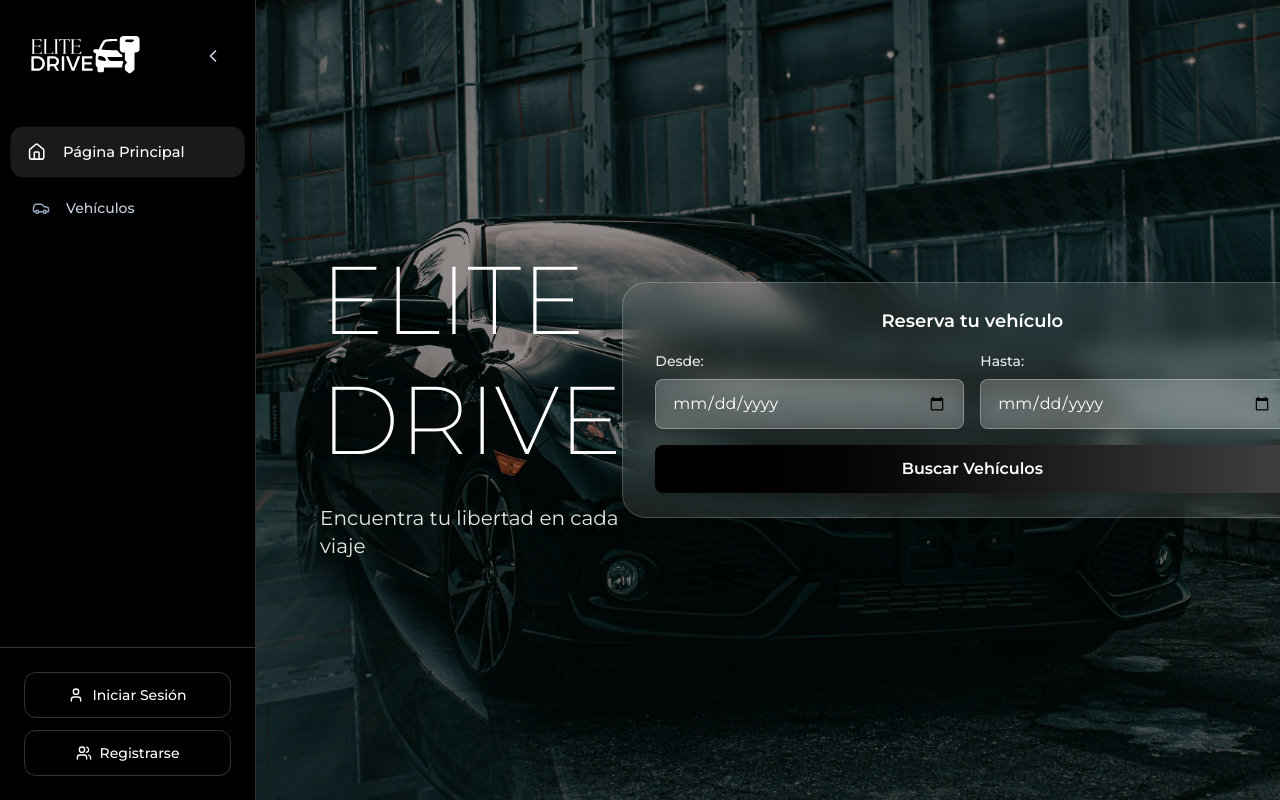
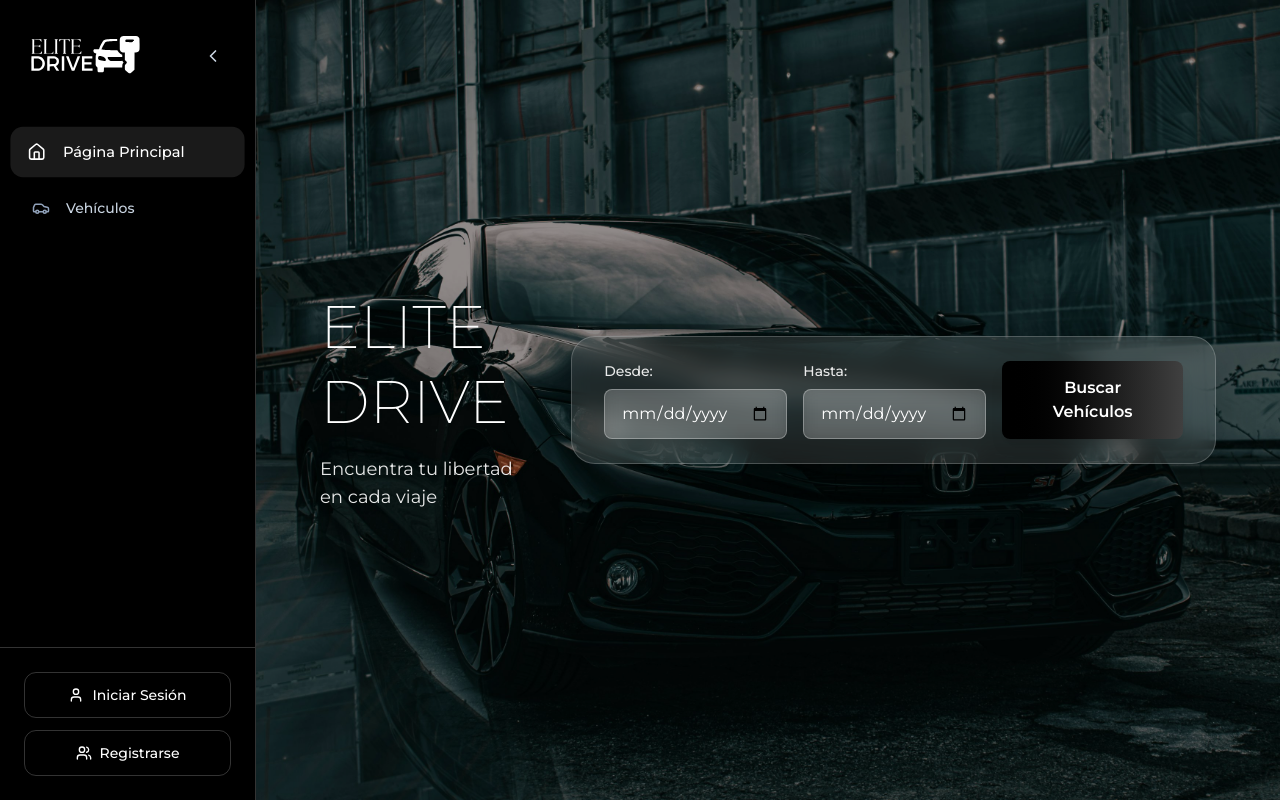
Before and after one commit to Luisnativii/EliteDriverFrontEnd, a React (Vite) app in the folder elite-drive-client/: page / in a window 1280 px wide. Built offline with nearby package versions, Linux system fonts and the light colour scheme.

Commit message:
Reposnive

```diff
--- a/elite-drive-client/src/components/customer/MainHomeSection.jsx
+++ b/elite-drive-client/src/components/customer/MainHomeSection.jsx
@@ -4,27 +4,29 @@ import DateForm from '../../components/forms/DateForm';
 const MainHomeSection = () => {
     return (
         <section
-            className="relative min-h-screen bg-cover bg-center flex items-center justify-between px-8 lg:px-16 font-montserrat"
+  className="relative min-h-screen bg-cover bg-center flex flex-col md:flex-row items-center justify-center gap-10 px-6 md:px-16 font-montserrat"
   style={{ backgroundImage: `url(${CarroPaginaHomeBanner})` }}
 >
-            {/* Overlay para mejorar legibilidad */}
   <div className="absolute inset-0 bg-black/30"></div>
 
-            <div className="relative z-10 flex items-center justify-between w-full max-w-7xl mx-auto">
-                {/* Lado izquierdo - Título y subtítulo */}
-                <div className="text-left">
-                    <h1 className="text-6xl lg:text-8xl font-extralight text-white mb-6 leading-tight">
-                        <span className="block drop-shadow-2xl">ELITE</span>
-                        <span className="block drop-shadow-2xl">DRIVE</span>
+  <div className="relative z-10 flex flex-col md:flex-row items-center justify-between w-full max-w-7xl mx-auto gap-8">
+
+    {/* Título */}
+    <div className="text-center md:text-left">
+      <h1 className="text-4xl sm:text-5xl md:text-6xl font-extralight text-white mb-4 leading-tight drop-shadow-2xl">
+        <span className="block">ELITE</span>
+        <span className="block">DRIVE</span>
       </h1>
-                    <p className="text-lg lg:text-xl text-white/90 drop-shadow-lg max-w-md">
+      <p className="text-base sm:text-lg text-white/90 drop-shadow-lg max-w-xs sm:max-w-md mx-auto md:mx-0">
         Encuentra tu libertad en cada viaje
       </p>
     </div>
-                {/* Formulario de reserva con glassmorphism */}
+
+    {/* Formulario de fechas */}
     <DateForm variant="home" />
   </div>
 </section>
+
     );
 }
 
--- a/elite-drive-client/src/components/forms/DateForm.jsx
+++ b/elite-drive-client/src/components/forms/DateForm.jsx
@@ -17,8 +17,9 @@ const DateForm = ({ variant = 'default', onSearch }) => {
     // Estilos para la variante de home (glassmorphism)
     const homeStyles = {
         container: `
-            bg-white/10 backdrop-blur-md py-6 px-8 rounded-3xl
-            shadow-2xl border border-white/20 min-w-[700px]
+        w-full max-w-[700px] mx-auto
+        bg-white/10 backdrop-blur-md py-6 px-6 sm:px-8 rounded-3xl
+        shadow-2xl border border-white/20
         hover:bg-white/15 transition-all duration-300
     `,
         title: "text-white text-lg font-semibold mb-4 text-center",
@@ -93,17 +94,10 @@ const DateForm = ({ variant = 'default', onSearch }) => {
 
     // Layout original para la variante home
     return (
-        <div className={styles.container}>
-            <h3 className={styles.title}>
-                Reserva tu vehículo
-            </h3>
+        <div className={`${styles.container} flex flex-col sm:flex-row gap-4`}>
 
-            <div className="flex flex-col gap-4">
-                <div className="flex items-center gap-4">
     <div className="flex-1">
-                        <label className={styles.label}>
-                            Desde:
-                        </label>
+        <label className={styles.label}>Desde:</label>
         <input
             type="date"
             value={startDate}
@@ -114,9 +108,7 @@ const DateForm = ({ variant = 'default', onSearch }) => {
     </div>
 
     <div className="flex-1">
-                        <label className={styles.label}>
-                            Hasta:
-                        </label>
+        <label className={styles.label}>Hasta:</label>
         <input
             type="date"
             value={endDate}
@@ -125,16 +117,19 @@ const DateForm = ({ variant = 'default', onSearch }) => {
             className={styles.input}
         />
     </div>
-                </div>
 
+    {/* 🔘 Botón de búsqueda */}
     <button
+        type="button"
         onClick={handleSearch}
-                    className={styles.button}
+        className={`${styles.button} mt-4 sm:mt-0 sm:col-span-2`}
     >
         Buscar Vehículos
     </button>
+
 </div>
-        </div>
+
+
     );
 };
 
```
Also changed, not shown: 1 other file (tests, documents, lock files or other folders). Lines whose indentation alone changed are shown as unchanged.
